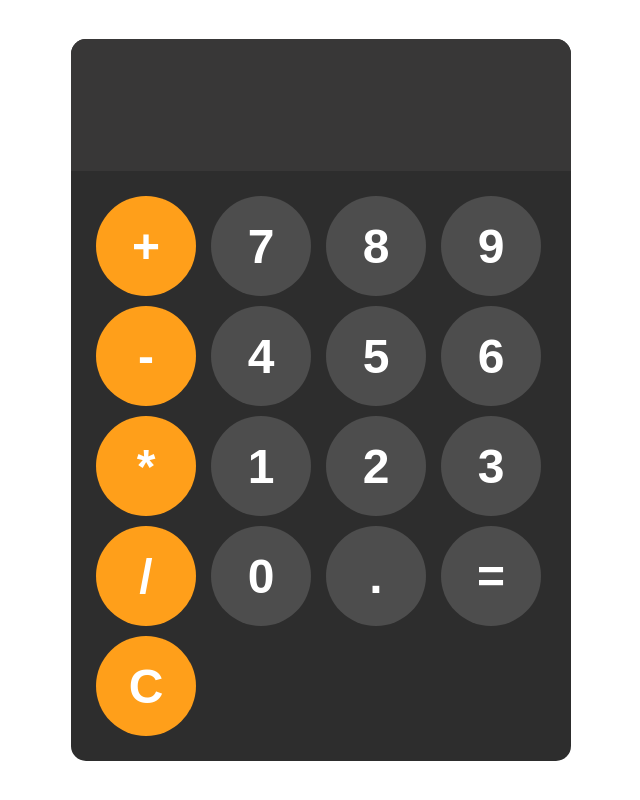
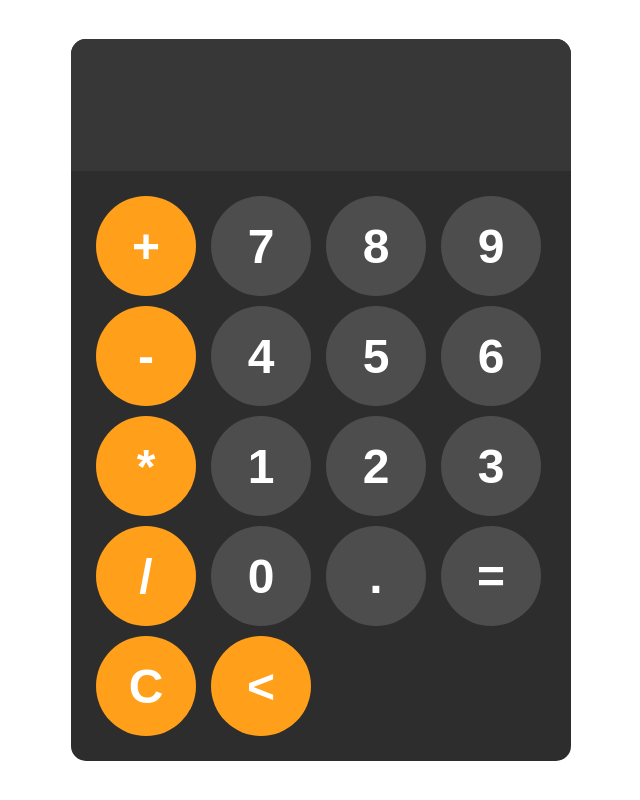
Before and after one commit to Tushxrb/Simple-Calculator, a plain HTML site: page index.html in a window 1280 px wide. Shown: the whole page, without its empty margins (319-959 px from the left). Drawn offline with Linux system fonts and the light colour scheme.

Commit message:
Update index.html
added 'backspace' button

```diff
--- a/index.html
+++ b/index.html
@@ -28,6 +28,7 @@
         <button onclick="appendToDisplay('.')">.</button>
         <button onclick="calculate()">=</button>
         <button onclick="clearDisplay()" class="operator-btn">C</button>
+        <button onclick="backSpace()" class="operator-btn"><</button>
       </div>
     </div>
 
```
